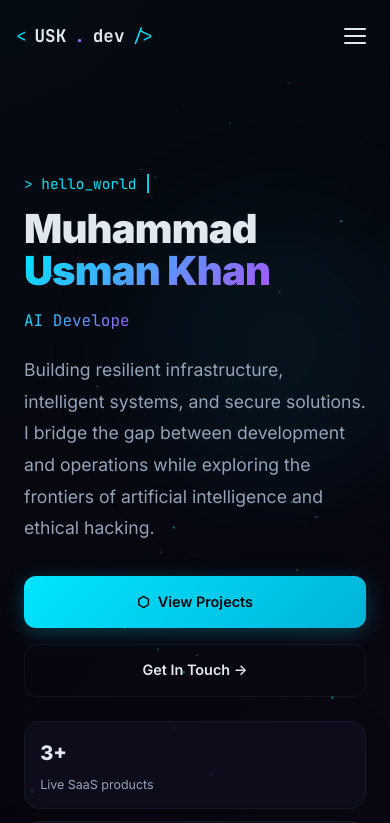
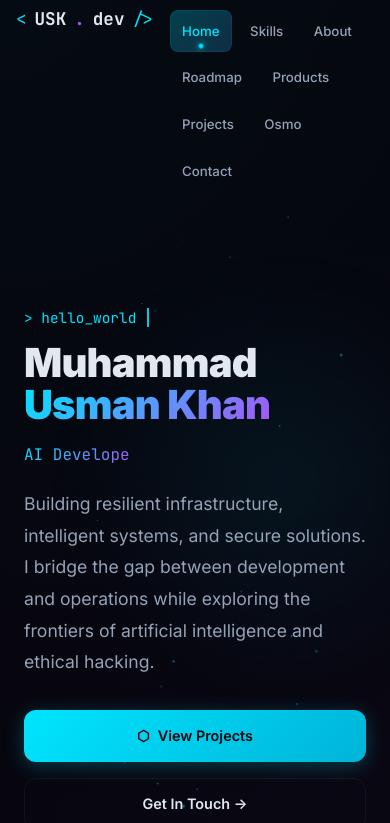
Before and after one commit to usmankhan782004-ship-it/portfolio, a React (Vite) app: page / in a window 390 px wide. Shown: the top 823 px of the page. Built offline with nearby package versions, Linux system fonts and the light colour scheme.

Commit message:
Remove mobile hamburger menu

```diff
--- a/src/components/Navbar.css
+++ b/src/components/Navbar.css
@@ -26,6 +26,7 @@
     align-items: center;
     justify-content: space-between;
     height: 72px;
+    gap: 1rem;
 }
 
 .navbar-logo {
@@ -36,6 +37,7 @@
     display: flex;
     align-items: center;
     gap: 0.5rem;
+    flex-shrink: 0;
 }
 
 .navbar-logo .logo-bracket {
@@ -50,8 +52,15 @@
 .navbar-links {
     display: flex;
     align-items: center;
+    justify-content: flex-end;
     gap: 0.25rem;
     list-style: none;
+    flex: 1;
+    min-width: 0;
+}
+
+.navbar-links li {
+    flex: 0 0 auto;
 }
 
 .navbar-links a {
@@ -108,118 +117,42 @@
     box-shadow: inset 0 0 0 1px rgba(0, 229, 255, 0.08);
 }
 
-/* Mobile hamburger */
-.navbar-toggle {
-    display: none;
-    background: none;
-    border: none;
-    cursor: pointer;
-    padding: 0.5rem;
-    flex-direction: column;
-    gap: 5px;
-}
-
-.navbar-toggle span {
-    display: block;
-    width: 22px;
-    height: 2px;
-    background: var(--text-primary);
-    border-radius: 2px;
-    transition: all var(--transition-base);
-}
-
-.navbar-toggle.open span:nth-child(1) {
-    transform: rotate(45deg) translate(5px, 5px);
-}
-
-.navbar-toggle.open span:nth-child(2) {
-    opacity: 0;
-}
-
-.navbar-toggle.open span:nth-child(3) {
-    transform: rotate(-45deg) translate(5px, -5px);
-}
-
-.navbar-backdrop {
-    display: none;
-}
-
 @media (max-width: 768px) {
     .navbar {
         padding: 0 1rem;
     }
 
-    .navbar-toggle {
-        display: flex;
+    .navbar-inner {
+        height: auto;
+        min-height: 72px;
+        padding-top: 0.25rem;
+        padding-bottom: 0.75rem;
+        align-items: flex-start;
     }
 
     .navbar-links {
-        position: fixed;
-        top: 72px;
-        right: 6px;
-        left: auto;
-        bottom: auto;
-        width: min(48vw, 176px);
-        min-width: 170px;
-        height: auto;
-        max-height: calc(100vh - 90px);
-        background: var(--bg-primary);
-        backdrop-filter: blur(20px);
-        flex-direction: column;
-        padding: 0.65rem 0.55rem;
-        gap: 0.24rem;
-        border-left: 1px solid var(--border-subtle);
-        border-radius: 18px;
-        box-shadow: -10px 0 30px rgba(0, 0, 0, 0.32);
-        transform: translate3d(120%, 0, 0);
-        opacity: 0;
-        transition: transform var(--transition-base), opacity var(--transition-base);
+        width: 100%;
         justify-content: flex-start;
-        align-items: stretch;
-        overflow-y: auto;
-        z-index: 2002;
+        flex-wrap: wrap;
+        gap: 0.35rem;
+        padding: 0.4rem 0 0.15rem;
+        overflow-x: auto;
         -webkit-overflow-scrolling: touch;
-        pointer-events: auto;
-        visibility: hidden;
+        scrollbar-width: none;
     }
 
-    .navbar-links.open {
-        transform: translate3d(0, 0, 0);
-        opacity: 1;
-        visibility: visible;
+    .navbar-links::-webkit-scrollbar {
+        display: none;
     }
 
     .navbar-links a {
-        width: 100%;
-        display: block;
-        padding: 0.68rem 0.75rem;
-        font-size: 0.9rem;
+        display: inline-flex;
+        align-items: center;
+        justify-content: center;
+        padding: 0.58rem 0.78rem;
+        font-size: 0.83rem;
         touch-action: manipulation;
         -webkit-tap-highlight-color: transparent;
-        position: relative;
-        z-index: 1;
-    }
-
-    .navbar-links li {
-        width: 100%;
-    }
-
-    .navbar-backdrop {
-        display: block;
-        position: fixed;
-        inset: 72px 0 0 0;
-        border: none;
-        background: rgba(6, 6, 13, 0.45);
-        backdrop-filter: blur(2px);
-        opacity: 0;
-        pointer-events: none;
-        transition: opacity var(--transition-base);
-        z-index: 2001;
-    }
-
-    .navbar-backdrop.open {
-        opacity: 1;
-        pointer-events: auto;
     }
 }
 
--- a/src/components/Navbar.jsx
+++ b/src/components/Navbar.jsx
@@ -15,11 +15,8 @@ const NAV_ITEMS = [
 export default function Navbar() {
     const [scrolled, setScrolled] = useState(false)
     const [activeSection, setActiveSection] = useState('hero')
-    const [mobileOpen, setMobileOpen] = useState(false)
 
     useEffect(() => {
-        document.body.style.overflow = mobileOpen ? 'hidden' : ''
-
         const handleScroll = () => setScrolled(window.scrollY > 50)
 
         const observer = new IntersectionObserver(
@@ -38,15 +35,10 @@ export default function Navbar() {
 
         window.addEventListener('scroll', handleScroll)
         return () => {
-            document.body.style.overflow = ''
             window.removeEventListener('scroll', handleScroll)
             sections.forEach((s) => observer.unobserve(s))
         }
-    }, [mobileOpen])
-
-    const handleClick = () => {
-        setMobileOpen(false)
-    }
+    }, [])
 
     return (
         <nav className={`navbar${scrolled ? ' scrolled' : ''}`}>
@@ -59,23 +51,12 @@ export default function Navbar() {
                     <span className="logo-bracket">{'/>'}</span>
                 </div>
 
-                <button
-                    className={`navbar-toggle${mobileOpen ? ' open' : ''}`}
-                    onClick={() => setMobileOpen(!mobileOpen)}
-                    aria-label="Toggle navigation"
-                >
-                    <span></span>
-                    <span></span>
-                    <span></span>
-                </button>
-
-                <ul className={`navbar-links${mobileOpen ? ' open' : ''}`}>
+                <ul className="navbar-links">
                     {NAV_ITEMS.map((item) => (
                         <li key={item.href}>
                             <a
                                 href={item.href}
                                 className={activeSection === item.href.slice(1) ? 'active' : ''}
-                                onClick={handleClick}
                                 aria-label={`Go to ${item.label}`}
                             >
                                 {item.label}
@@ -84,12 +65,6 @@ export default function Navbar() {
                     ))}
                 </ul>
             </div>
-
-            <button
-                className={`navbar-backdrop${mobileOpen ? ' open' : ''}`}
-                aria-label="Close navigation menu"
-                onClick={() => setMobileOpen(false)}
-            />
         </nav>
     )
 }
```
